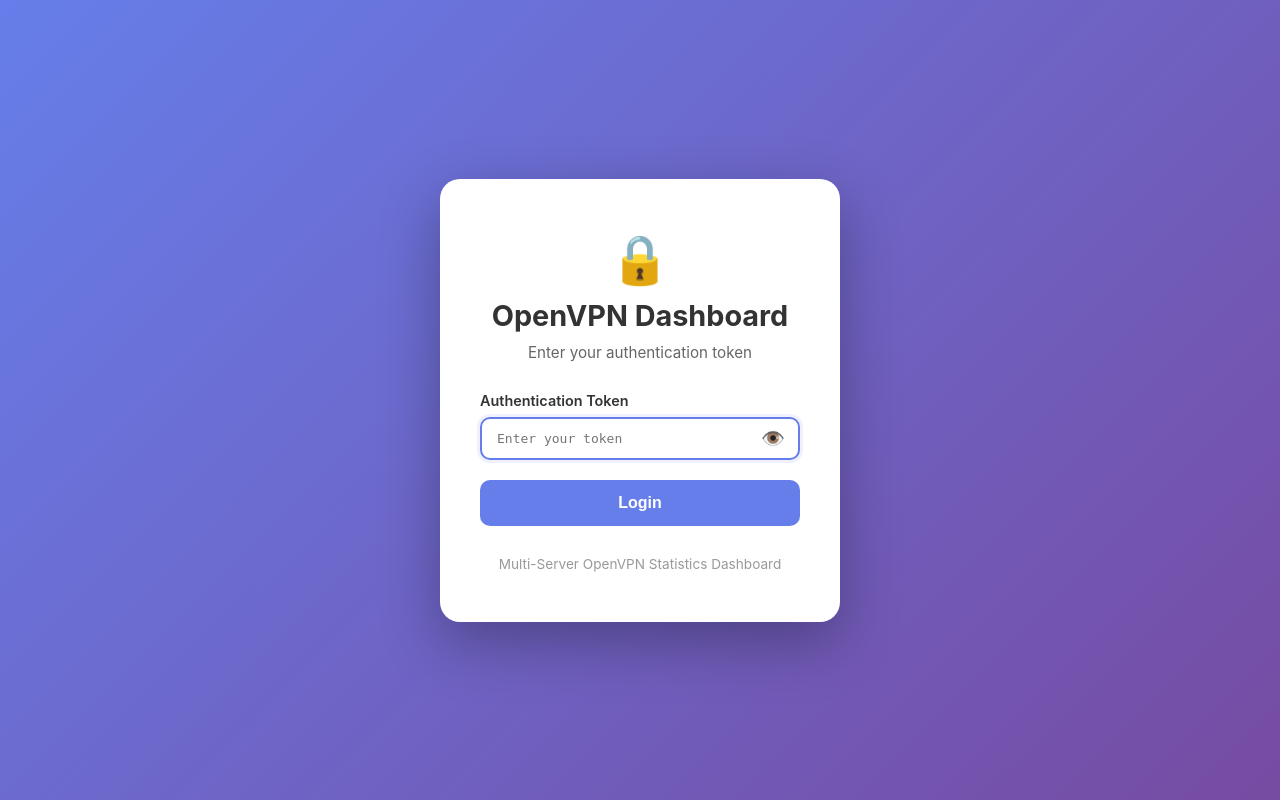
After one commit to VitalyZnachenok/openvpn-server-dashboard, a Flask app: page /login in a window 1280 px wide. The commit adds this page. Run offline with Flask 3, Linux system fonts and the light colour scheme; parts of the project's set-up code (start-up, migrations or seed data) failed here and were passed over.

Commit message:
Implement token-based authentication for API access
- Added support for token-based authentication, allowing secure access to API endpoints.
- Introduced environment variables AUTH_ENABLED and AUTH_TOKEN for configuration.
- Implemented authentication checks in relevant API routes and added a login endpoint.
- Updated README documentation to include authentication setup instructions and security recommendations.
- Enhanced the frontend to manage authentication state and provide a logout option.

```diff
--- a/app.py
+++ b/app.py
@@ -12,6 +12,8 @@
 import logging
 import csv
 import io
+import secrets
+from functools import wraps
 from datetime import datetime, timedelta
 from pathlib import Path
 from typing import Dict, List, Optional, Tuple
@@ -46,6 +48,15 @@
 DEFAULT_LIMIT = int(os.getenv("DEFAULT_LIMIT", "50"))
 MAX_LIMIT = int(os.getenv("MAX_LIMIT", "500"))
 
+# Authentication configuration
+AUTH_ENABLED = os.getenv("AUTH_ENABLED", "true").lower() == "true"
+AUTH_TOKEN = os.getenv("AUTH_TOKEN", "")
+if AUTH_ENABLED and not AUTH_TOKEN:
+    # Generate random token if not provided
+    AUTH_TOKEN = secrets.token_urlsafe(32)
+    logger.warning(f"⚠️  No AUTH_TOKEN provided! Generated random token: {AUTH_TOKEN}")
+    logger.warning("⚠️  Set AUTH_TOKEN environment variable to use a persistent token")
+
 # Multi-server configuration
 # Format: SERVER_NAME:STATUS_FILE:LOG_FILE
 SERVERS_CONFIG = os.getenv("SERVERS_CONFIG", "").split(";")
@@ -67,6 +78,24 @@
         "status_file": os.getenv("OPENVPN_STATUS_FILE", "/var/log/openvpn/openvpn-status.log"),
         "log_file": os.getenv("OPENVPN_LOG_FILE", "/var/log/openvpn/openvpn.log")
     }]
+
+# Authentication decorator
+def require_auth(f):
+    """Decorator to require authentication for API endpoints"""
+    @wraps(f)
+    def decorated_function(*args, **kwargs):
+        if not AUTH_ENABLED:
+            return f(*args, **kwargs)
+
+        # Get token from Authorization header
+        auth_header = request.headers.get('Authorization', '')
+        token = auth_header.replace('Bearer ', '').strip()
+
+        if not token or token != AUTH_TOKEN:
+            return jsonify({'error': 'Unauthorized', 'message': 'Invalid or missing authentication token'}), 401
+
+        return f(*args, **kwargs)
+    return decorated_function
 
 # Data Models
 @dataclass
@@ -776,16 +805,41 @@
 def index():
     return render_template('index.html')
 
+@app.route('/login')
+def login_page():
+    return render_template('login.html')
+
+@app.route('/api/login', methods=['POST'])
+def api_login():
+    """Verify authentication token"""
+    if not AUTH_ENABLED:
+        return jsonify({'success': True, 'message': 'Authentication disabled'})
+
+    data = request.get_json() or {}
+    token = data.get('token', '').strip()
+
+    if token == AUTH_TOKEN:
+        return jsonify({'success': True, 'message': 'Authentication successful'})
+    else:
+        return jsonify({'success': False, 'message': 'Invalid token'}), 401
+
+@app.route('/api/check_auth')
+def check_auth():
+    """Check if authentication is enabled"""
+    return jsonify({'auth_enabled': AUTH_ENABLED})
+
 @app.route('/api/health')
 def health():
     return jsonify({"status": "healthy", "timestamp": datetime.now().isoformat()})
 
 @app.route('/api/servers')
+@require_auth
 def api_servers():
     """Get list of configured servers"""
     return jsonify([{"name": s["name"], "status_file": s["status_file"]} for s in SERVERS])
 
 @app.route('/api/active_sessions')
+@require_auth
 def api_active_sessions():
     server = request.args.get('server')
     sessions = db.get_active_sessions(server)
@@ -823,6 +877,7 @@
     return jsonify(formatted_sessions)
 
 @app.route('/api/user_stats')
+@require_auth
 def api_user_stats():
     server = request.args.get('server')
     limit = min(request.args.get('limit', DEFAULT_LIMIT, type=int), MAX_LIMIT)
@@ -883,6 +938,7 @@
         return jsonify({'error': str(e)}), 500
 
 @app.route('/api/traffic_chart')
+@require_auth
 def api_traffic_chart():
     """Get traffic chart data"""
     server = request.args.get('server')
@@ -892,6 +948,7 @@
     return jsonify(data)
 
 @app.route('/api/summary')
+@require_auth
 def api_summary():
     server = request.args.get('server')
 
@@ -952,6 +1009,7 @@
     })
 
 @app.route('/api/export/sessions')
+@require_auth
 def export_sessions():
     """Export active sessions as CSV or JSON"""
     format_type = request.args.get('format', 'csv')
@@ -983,6 +1041,7 @@
         return jsonify({'error': str(e)}), 500
 
 @app.route('/api/export/users')
+@require_auth
 def export_users():
     """Export user statistics as CSV or JSON"""
     format_type = request.args.get('format', 'csv')
--- a/docker-compose.yml
+++ b/docker-compose.yml
@@ -15,6 +15,10 @@
       - SERVERS_CONFIG=
           office:/var/log/openvpn/status-openvpn.log:/var/log/openvpn/status-openvpn.log;
           office-full:/var/log/openvpn/status-openvpn-full.log:/var/log/openvpn/status-openvpn-full.log
+      # Authentication (recommended for production)
+      - AUTH_ENABLED=true                   # Включить авторизацию
+      - AUTH_TOKEN=                         # Укажите свой токен здесь! (например: python3 -c "import secrets; print(secrets.token_urlsafe(32))")
+      # Data retention
       - RETENTION_DAYS=90                    # Хранение сессий
       - TRAFFIC_HISTORY_RETENTION_DAYS=30   # Хранение трафика
       - DEFAULT_LIMIT=50                    # Лимит по умолчанию
--- /dev/null
+++ b/templates/login.html
@@ -0,0 +1,311 @@
+<!DOCTYPE html>
+<html lang="en">
+<head>
+    <meta charset="UTF-8">
+    <meta name="viewport" content="width=device-width, initial-scale=1.0">
+    <title>Login - OpenVPN Dashboard</title>
+    <style>
+        :root {
+            --bg-gradient-start: #667eea;
+            --bg-gradient-end: #764ba2;
+            --card-bg: white;
+            --text-primary: #333;
+            --error-color: #ef4444;
+            --success-color: #10b981;
+            --button-bg: #667eea;
+        }
+
+        * { margin: 0; padding: 0; box-sizing: border-box; }
+
+        body {
+            font-family: -apple-system, BlinkMacSystemFont, "Segoe UI", Roboto, sans-serif;
+            background: linear-gradient(135deg, var(--bg-gradient-start) 0%, var(--bg-gradient-end) 100%);
+            min-height: 100vh;
+            display: flex;
+            align-items: center;
+            justify-content: center;
+            padding: 20px;
+        }
+
+        .login-container {
+            background: var(--card-bg);
+            border-radius: 20px;
+            box-shadow: 0 20px 60px rgba(0,0,0,0.3);
+            padding: 50px 40px;
+            max-width: 400px;
+            width: 100%;
+            animation: slideIn 0.5s ease;
+        }
+
+        @keyframes slideIn {
+            from {
+                opacity: 0;
+                transform: translateY(-30px);
+            }
+            to {
+                opacity: 1;
+                transform: translateY(0);
+            }
+        }
+
+        .logo {
+            text-align: center;
+            margin-bottom: 30px;
+        }
+
+        .logo-icon {
+            font-size: 3em;
+            margin-bottom: 10px;
+        }
+
+        h1 {
+            color: var(--text-primary);
+            font-size: 1.8em;
+            text-align: center;
+            margin-bottom: 10px;
+        }
+
+        .subtitle {
+            text-align: center;
+            color: #666;
+            margin-bottom: 30px;
+            font-size: 0.95em;
+        }
+
+        .form-group {
+            margin-bottom: 20px;
+        }
+
+        label {
+            display: block;
+            color: var(--text-primary);
+            font-weight: 600;
+            margin-bottom: 8px;
+            font-size: 0.9em;
+        }
+
+        input[type="password"], input[type="text"] {
+            width: 100%;
+            padding: 12px 15px;
+            border: 2px solid #e0e0e0;
+            border-radius: 10px;
+            font-size: 1em;
+            transition: all 0.3s;
+            font-family: monospace;
+        }
+
+        input:focus {
+            outline: none;
+            border-color: var(--button-bg);
+            box-shadow: 0 0 0 3px rgba(102, 126, 234, 0.1);
+        }
+
+        .btn-login {
+            width: 100%;
+            padding: 14px;
+            background: var(--button-bg);
+            color: white;
+            border: none;
+            border-radius: 10px;
+            font-size: 1em;
+            font-weight: 600;
+            cursor: pointer;
+            transition: all 0.3s;
+        }
+
+        .btn-login:hover {
+            background: #5568d3;
+            transform: translateY(-2px);
+            box-shadow: 0 5px 15px rgba(102, 126, 234, 0.3);
+        }
+
+        .btn-login:active {
+            transform: translateY(0);
+        }
+
+        .btn-login:disabled {
+            background: #ccc;
+            cursor: not-allowed;
+            transform: none;
+        }
+
+        .message {
+            padding: 12px;
+            border-radius: 8px;
+            margin-bottom: 20px;
+            text-align: center;
+            font-size: 0.9em;
+            display: none;
+        }
+
+        .message.error {
+            background: #fee;
+            color: var(--error-color);
+            border: 1px solid #fcc;
+            display: block;
+        }
+
+        .message.success {
+            background: #efe;
+            color: var(--success-color);
+            border: 1px solid #cfc;
+            display: block;
+        }
+
+        .toggle-visibility {
+            position: absolute;
+            right: 15px;
+            top: 50%;
+            transform: translateY(-50%);
+            cursor: pointer;
+            user-select: none;
+            font-size: 1.2em;
+        }
+
+        .input-wrapper {
+            position: relative;
+        }
+
+        .footer {
+            text-align: center;
+            margin-top: 30px;
+            color: #999;
+            font-size: 0.85em;
+        }
+
+        .spinner {
+            display: inline-block;
+            width: 16px;
+            height: 16px;
+            border: 2px solid #ffffff;
+            border-top-color: transparent;
+            border-radius: 50%;
+            animation: spin 0.6s linear infinite;
+            margin-left: 8px;
+            vertical-align: middle;
+        }
+
+        @keyframes spin {
+            to { transform: rotate(360deg); }
+        }
+    </style>
+</head>
+<body>
+    <div class="login-container">
+        <div class="logo">
+            <div class="logo-icon">🔒</div>
+            <h1>OpenVPN Dashboard</h1>
+            <p class="subtitle">Enter your authentication token</p>
+        </div>
+
+        <div id="message" class="message"></div>
+
+        <form id="loginForm">
+            <div class="form-group">
+                <label for="token">Authentication Token</label>
+                <div class="input-wrapper">
+                    <input type="password" id="token" name="token" placeholder="Enter your token" required autofocus>
+                    <span class="toggle-visibility" onclick="togglePassword()">👁️</span>
+                </div>
+            </div>
+
+            <button type="submit" class="btn-login" id="loginBtn">
+                Login
+            </button>
+        </form>
+
+        <div class="footer">
+            Multi-Server OpenVPN Statistics Dashboard
+        </div>
+    </div>
+
+    <script>
+        function togglePassword() {
+            const input = document.getElementById('token');
+            const btn = document.querySelector('.toggle-visibility');
+            if (input.type === 'password') {
+                input.type = 'text';
+                btn.textContent = '🙈';
+            } else {
+                input.type = 'password';
+                btn.textContent = '👁️';
+            }
+        }
+
+        function showMessage(text, type) {
+            const msg = document.getElementById('message');
+            msg.textContent = text;
+            msg.className = 'message ' + type;
+            msg.style.display = 'block';
+        }
+
+        function hideMessage() {
+            document.getElementById('message').style.display = 'none';
+        }
+
+        document.getElementById('loginForm').addEventListener('submit', async (e) => {
+            e.preventDefault();
+
+            const token = document.getElementById('token').value.trim();
+            const btn = document.getElementById('loginBtn');
+
+            if (!token) {
+                showMessage('Please enter a token', 'error');
+                return;
+            }
+
+            btn.disabled = true;
+            btn.innerHTML = 'Logging in<span class="spinner"></span>';
+            hideMessage();
+
+            try {
+                const response = await fetch('/api/login', {
+                    method: 'POST',
+                    headers: {
+                        'Content-Type': 'application/json'
+                    },
+                    body: JSON.stringify({ token })
+                });
+
+                const data = await response.json();
+
+                if (response.ok && data.success) {
+                    localStorage.setItem('auth_token', token);
+                    showMessage('Login successful! Redirecting...', 'success');
+                    setTimeout(() => {
+                        window.location.href = '/';
+                    }, 1000);
+                } else {
+                    showMessage(data.message || 'Invalid token', 'error');
+                    btn.disabled = false;
+                    btn.innerHTML = 'Login';
+                }
+            } catch (error) {
+                showMessage('Connection error. Please try again.', 'error');
+                btn.disabled = false;
+                btn.innerHTML = 'Login';
+            }
+        });
+
+        // Check if already logged in
+        window.addEventListener('DOMContentLoaded', async () => {
+            const token = localStorage.getItem('auth_token');
+            if (token) {
+                // Verify token
+                try {
+                    const response = await fetch('/api/health', {
+                        headers: {
+                            'Authorization': 'Bearer ' + token
+                        }
+                    });
+                    if (response.ok) {
+                        window.location.href = '/';
+                    }
+                } catch (e) {
+                    // Token invalid, stay on login page
+                }
+            }
+        });
+    </script>
+</body>
+</html>
```
Also changed, not shown: README.ru.md (+72 -0 lines), templates/index.html (+54 -2 lines), README.md.
